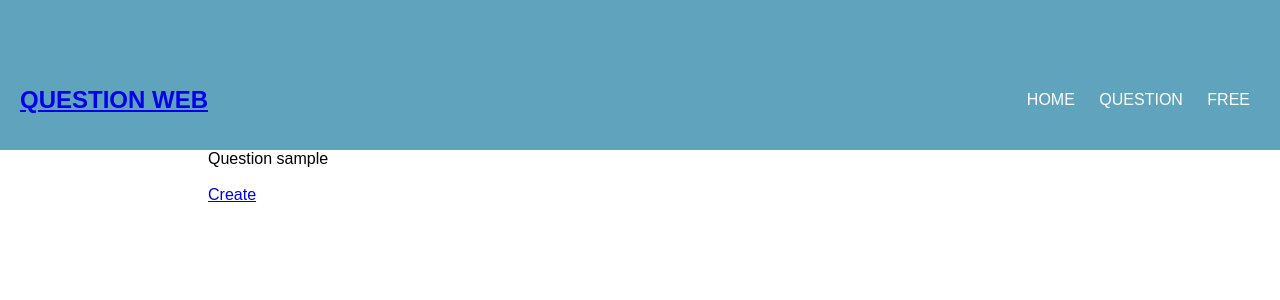
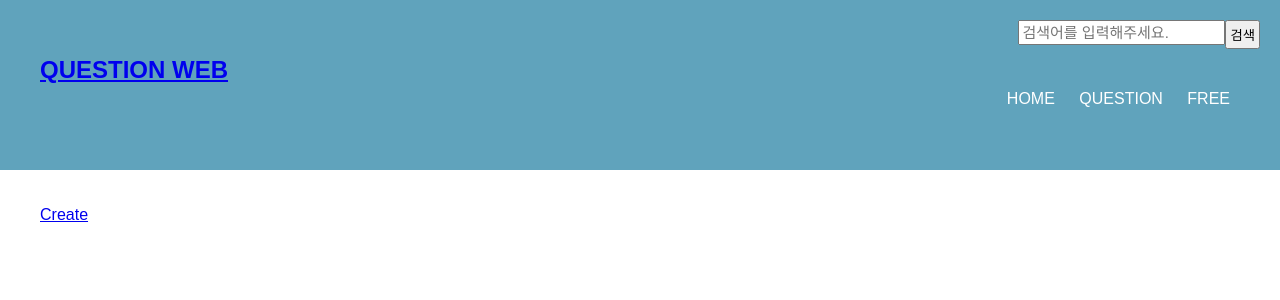
Before and after one commit to visionWWW/QuestionWeb, a PHP site: page /question.html in a window 1280 px wide. Shown: the top 300 px of the page. Run offline with PHP 8.4, Linux system fonts and the light colour scheme.

Commit message:
Add Search

```diff
--- a/question.html
+++ b/question.html
@@ -8,7 +8,30 @@
     <link rel="stylesheet" href="https://cdnjs.cloudflare.com/ajax/libs/font-awesome/4.7.0/css/font-awesome.min.css">
     <link rel="stylesheet" href="Style.css">
   </head>
+
+  <style>
+    .form{
+      width: 1000px;
+    }
+    .form > div {
+      display: flex;
+      justify-content: center;
+      padding-bottom: 7px;
+      align-items: center;
+    }
+    .menu{
+      clear: right;
+      float: right;
+      line-height: 100px;
+    }
+  </style>
   <body>
+
+    <div class="header" style="padding-top: 20px;">
+      <div class="search" >
+      <button style="float: right; padding: 3px;">검색</button>
+       <input type="text" placeholder="검색어를 입력해주세요." style="display:inline-block; font-size:15px; padding:2px; float: right;">
+    </div>
 
     <div class="header">
       <h2 class="logo"><a href="index.html">Question Web</a></h2>
--- a/style.css
+++ b/style.css
@@ -10,15 +10,16 @@
   color: #fff;
 }
 .logo{
-  line-height: 200px;
+  line-height: 100px;
   float: left;
   text-transform: uppercase;
 }
+.menu{
+  clear: right;
+  float: right;
+  line-height: 100px;
+}
 
-.menu{
-  float: right;
-  line-height: 200px;
-}
 .menu a{
   color: #fff;
   text-transform: uppercase;
```
Also changed, not shown: create.html (+8 -4 lines), index.php (+21 -0 lines), login.html (+8 -2 lines), signup.html (+8 -0 lines).
